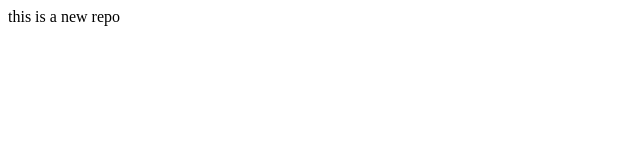
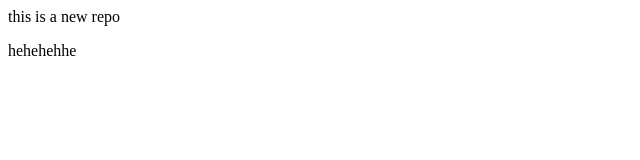
Before and after one commit to anujbillore-0-0/jainwin, a plain HTML site: page index.html in a window 1280 px wide. Shown: the full height of the page, 0-640 px from the left. Drawn offline with Linux system fonts and the light colour scheme.

Commit message:
feature1

```diff
--- a/index.html
+++ b/index.html
@@ -1 +1,2 @@
 <p> this is a new repo</p>
+<p>hehehehhe</p>
```
